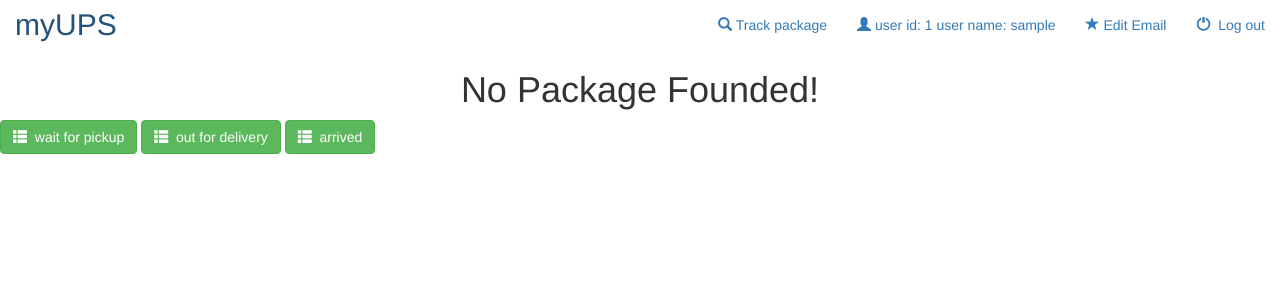
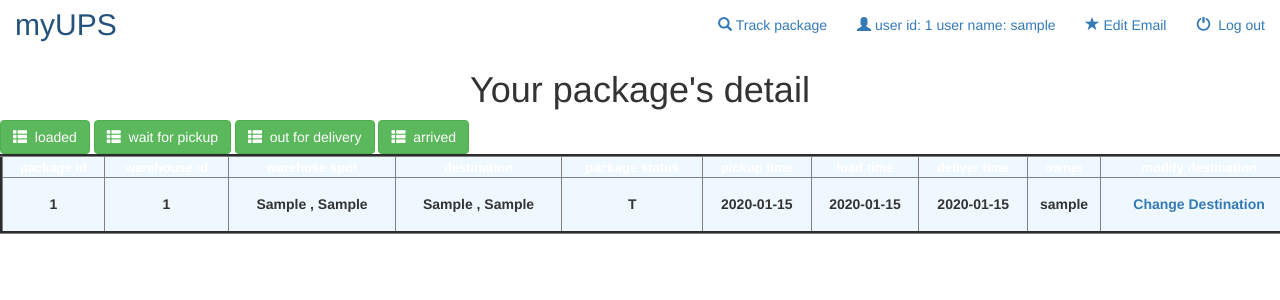
Before and after one commit to Tono-vacn/My_mini_ups, a Django app: page /pkup_pkg/ in a window 1280 px wide. Shown: the top 300 px of the page. Run offline with Django 4.2, Linux system fonts and the light colour scheme; a user stored in the database is signed in; tables that the repository leaves empty hold one stand-in row (values such as "Sample post"); lists and menus that the app fills with data are empty; some libraries are stand-ins or nearby versions.

Commit message:
fix webapp

```diff
--- a/my_ups/myups/templates/myups/package.html
+++ b/my_ups/myups/templates/myups/package.html
@@ -8,7 +8,7 @@
 
 {% block body %}
 
-    {% if pkgs %}
+    {% if packages %}
     <h1 align = "center">
       {% comment %} <img src="{% static 'myUPS/image/packages.png' %}"height="50" width="50"> {% endcomment %}
       Your package's detail</h1>
@@ -63,10 +63,7 @@
                 <th><center>{{ p.pkg_user.user.username }}</center></th>
                 <th>
                     <center>
-                    <a href="{% url 'change_dest' pkg_id=p.pkg_id %}">
-                {% comment %} <label>
-                        <input type="radio" name="package_id" value="{{ p.pkg_id }}">
-                     </label> {% endcomment %}
+                    <a href="{% url 'change_dest' pkg_id=p.pkg_id %}">Change Destination</a>
                     </center>
                      </th>
             </tr>
@@ -85,13 +82,13 @@
     {% endif %}
     <center><h1>No Package Founded!</h1></center>
     {% if user.is_authenticated  %}
-    <a href="{% url 'loading'%}">
+    <a href="{% url 'pkup_pkg'%}">
     <button  class="btn btn-success" name = "pickup" value="pickup"><span class="glyphicon glyphicon-th-list"></span>&nbsp; wait for pickup</button>
     </a>
-    <a href="{% url 'out'%}">
+    <a href="{% url 'load_pkg'%}">
     <button  class="btn btn-success" name = "loaded" value="loaded"><span class="glyphicon glyphicon-th-list"></span>&nbsp; out for delivery</button>
     </a>
-    <a href="{% url 'arrive'%}">
+    <a href="{% url 'delivered_pkg'%}">
     <button  class="btn btn-success" name = "out" value="out"><span class="glyphicon glyphicon-th-list"></span>&nbsp; arrived</button>
     </a>
     {% endif %}
--- a/my_ups/myups/urls.py
+++ b/my_ups/myups/urls.py
@@ -25,9 +25,9 @@
     path('login/', views.user_login, name='user_login'),
     path('logout/', views.user_logout, name='user_logout'),
     path('pkg/', views.check_package, name='pkg'),
-    path('pkg/<int:user_id>/', views.check_all_packages, name='pkg_all'),
+    path('pkg/<str:user_id>/', views.check_all_packages, name='pkg_all'),
     path('change_email/', views.change_email, name='change_email'),
-    path('change_dest/<int:pkg_id>/', views.change_dest, name='change_dest'),
+    path('change_dest/<str:pkg_id>/', views.change_dest, name='change_dest'),
     path('save_new_dest', views.save_new_dest, name='save_new_dest'),
     path('load_pkg/', views.load_pkg, name='load_pkg'),
     path('pkup_pkg/', views.pkup_pkg, name='pkup_pkg'),
--- a/my_ups/myups/views.py
+++ b/my_ups/myups/views.py
@@ -71,8 +71,12 @@
 
 def check_package(request):
   pkg_id = request.POST.get('package_id')
-  package = Package_tmp.objects.get(pk = pkg_id)
-  return render(request, 'myups/package.html', {'packages': package})
+  try:
+    package = Package_tmp.objects.get(pk = pkg_id)
+    return render(request, 'myups/package.html', {'packages': [package]})
+  except Exception as e:
+    messages.info(request, 'Invalid package id'+str(e))
+    return redirect('index')
 
 def check_all_packages(request, user_id):
   cur_user = request.user
```
